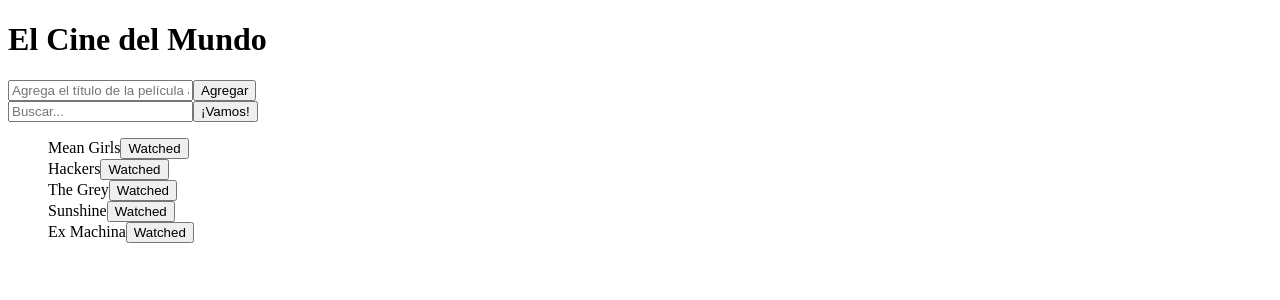
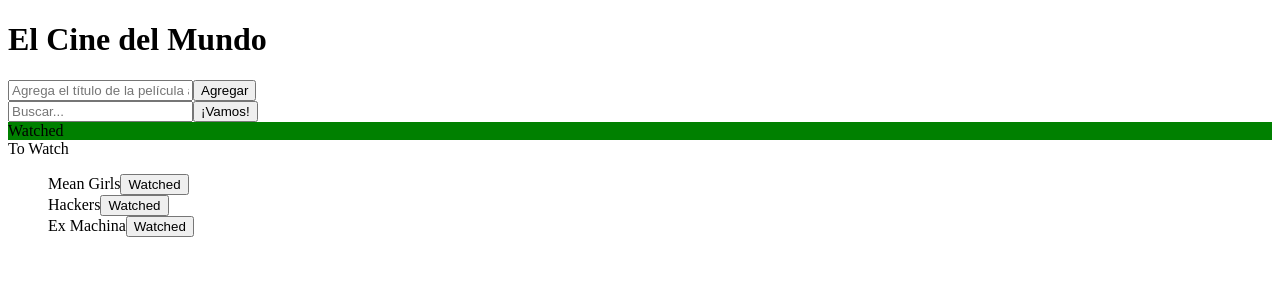
Before and after one commit to jchan3990/movieList, a React app: page / in a window 1280 px wide. Shown: the top 300 px of the page. Built offline with nearby package versions, Linux system fonts and the light colour scheme; the HTML template or start-up script is replaced by a standard one.

Commit message:
Watched and To Watched lists

```diff
--- a/client/src/components/AddBar.jsx
+++ b/client/src/components/AddBar.jsx
@@ -6,17 +6,12 @@ const AddBar = ({ onAdd }) => {
   const addMovie = (e) => {
     e.preventDefault();
     if (movieTitle.length) onAdd(movieTitle);
-    resetAdd();
-  }
-
-  const resetAdd = () => {
     setMovieTitle('');
-    document.getElementById("addBarContainer").reset();
   }
 
   return (
     <form id="addBarContainer" onSubmit={addMovie} >
-      <input id="addInput" type="text" name="title" placeholder="Agrega el título de la película aquí" onChange={(e) => setMovieTitle(e.target.value)} />
+      <input id="addInput" type="text" name="title" placeholder="Agrega el título de la película aquí" onChange={(e) => setMovieTitle(e.target.value)} value={movieTitle} />
       <button className="AddBtn">Agregar</button>
     </form>
   )
--- a/client/src/components/App.jsx
+++ b/client/src/components/App.jsx
@@ -4,19 +4,37 @@ import axios from 'axios';
 import MovieList from './MovieList.jsx';
 import SearchBar from './SearchBar.jsx';
 import AddBar from './AddBar.jsx';
+import ToWatchList from './ToWatchList.jsx';
 
 var movies = [
   {title: 'Mean Girls', watched: true},
   {title: 'Hackers', watched: true},
-  {title: 'The Grey', watched: true},
-  {title: 'Sunshine', watched: true},
+  {title: 'The Grey', watched: false},
+  {title: 'Sunshine', watched: false},
   {title: 'Ex Machina', watched: true},
 ];
 
 const App = () => {
-  const [movieList, setMovieList] = useState(movies);
-  const [watchedList, setWatchedList] = useState([]);
+  const [movieList, setMovieList] = useState([]);
+  const [toWatchList, setToWatchList] = useState([]);
   const [searched, setSearched] = useState(false);
+  const [watchedTab, setWatchedTab] = useState(true);
+
+  useEffect(() => {
+    getMovies();
+  }, [])
+
+  const getMovies = () => {
+    let watched = [];
+    let toWatch = [];
+    movies.forEach(movie => {
+      if (movie.watched) watched.push(movie);
+      else toWatch.push(movie);
+    })
+
+    setMovieList(watched);
+    setToWatchList(toWatch);
+  }
 
   const onSearch = (search) => {
     let searchList = [];
@@ -44,14 +62,19 @@ const App = () => {
 
     list.push({
       title: capTitle.join(' '),
-      watched: true,
+      watched: false,
     });
     setMovieList(list);
   }
 
   const onShowAll = () => {
     setSearched(false);
-    setMovieList(movies);
+    getMovies();
+  }
+
+  const showWatched = () => {
+    if (watchedTab) return (<MovieList movies={movieList} />);
+    else return (<ToWatchList movies={toWatchList} />)
   }
 
   const showAll = () => {
@@ -60,12 +83,20 @@ const App = () => {
     }
   }
 
+  let watchedTabStyle = {backgroundColor: watchedTab ? "green" : "white"};
+  let toWatchTabStyle = {backgroundColor: !watchedTab ? "green" : "white"};
+
   return (
     <div>
       <h1>El Cine del Mundo</h1>
       <AddBar onAdd={onAdd} />
       <SearchBar onSearch={onSearch} />
-      <MovieList movies={movieList} />
+      <div className="watchedToWatchContainer">
+        <div style={watchedTabStyle} className="watchedTab" onClick={() => setWatchedTab(true)} >Watched</div>
+        <div style={toWatchTabStyle} className="toWatchTab" onClick={() => setWatchedTab(false)} >To Watch</div>
+      </div>
+      {/* <MovieList movies={movieList} /> */}
+      {showWatched()}
       {showAll()}
     </div>
   )
--- a/client/src/components/SearchBar.jsx
+++ b/client/src/components/SearchBar.jsx
@@ -6,17 +6,12 @@ const SearchBar = ({ onSearch }) => {
   const onSubmit = (e) => {
     e.preventDefault();
     if (title.length) onSearch(title);
-    resetSearch();
-  }
-
-  const resetSearch = () => {
     setTitle('');
-    document.getElementById('searchContainer').reset();
   }
 
   return (
     <form id="searchContainer" onSubmit={onSubmit} >
-      <input id="searchInput" type="search" name="title" placeholder="Buscar..." onChange={(e) => setTitle(e.target.value)} />
+      <input id="searchInput" type="search" name="title" placeholder="Buscar..." onChange={(e) => setTitle(e.target.value)} value={title} />
       <button>¡Vamos!</button>
     </form>
   )
--- /dev/null
+++ b/client/src/components/ToWatchItem.jsx
@@ -0,0 +1,24 @@
+import React, { useState } from 'react';
+
+const ToWatchItem = ({ movie }) => {
+  const [watched, setWatched] = useState(movie.watched);
+
+  const handleClick = () => {
+    if (!watched) {
+      setWatched(true);
+    } else {
+      setWatched(false);
+    }
+  }
+
+  let classname = watched ? "watched" : "notWatched";
+
+  return (
+    <div className="movieItem">
+      <span className="movie">{movie.title}</span>
+      <button id="toWatchBtn" className={classname} onClick={handleClick}>Watched</button>
+    </div>
+  )
+};
+
+export default ToWatchItem;
--- /dev/null
+++ b/client/src/components/ToWatchList.jsx
@@ -0,0 +1,17 @@
+import React from 'react';
+
+import ToWatchItem from './ToWatchItem.jsx';
+
+const ToWatchList = ({ movies }) => {
+  return (
+    <div className="movieListContainer">
+      <ul>
+        {movies.map((movie, idx) => (
+          <ToWatchItem key={idx} id={idx} movie={movie} />
+        ))}
+      </ul>
+    </div>
+  )
+};
+
+export default ToWatchList;
```
Also changed, not shown: client/src/components/WatchedList.jsx (deleted), 2 other files (tests, documents, lock files or other folders).
